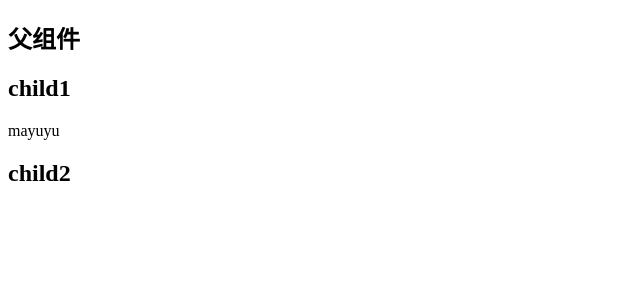
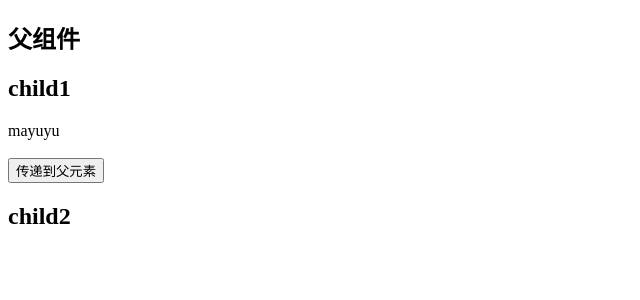
Before and after one commit to fuheideMayuyu/vue-learn, a Vue app: page / in a window 1280 px wide. Shown: the top 300 px of the page, without its empty margins (0-640 px from the left). Built offline with nearby package versions, Linux system fonts and the light colour scheme.

Commit message:
feat: 组件通信

```diff
--- a/src/components/communicate/Child1.vue
+++ b/src/components/communicate/Child1.vue
@@ -3,6 +3,7 @@
     <h2>child1</h2>
     <p>{{title}}</p>
     <h3>{{msg}}</h3>
+    <button @click="toParent">传递到父元素</button>
   </div>
 </template>
 
--- a/src/components/communicate/index.vue
+++ b/src/components/communicate/index.vue
@@ -34,6 +34,7 @@ export default {
   methods: {
     getmsg(msg){
       this.msg = msg
+      console.log(this.msg)
     }
   },
   components: {
```
